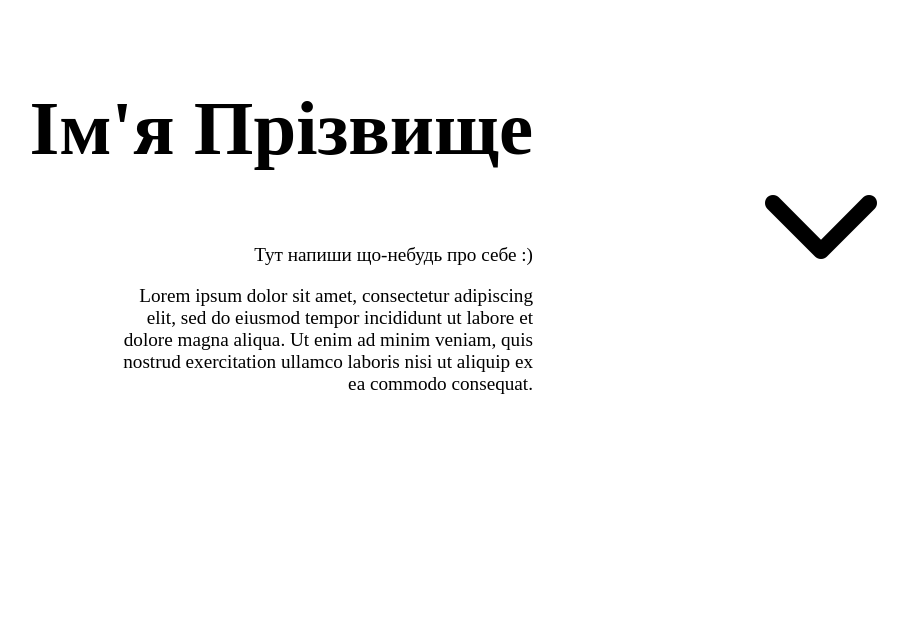
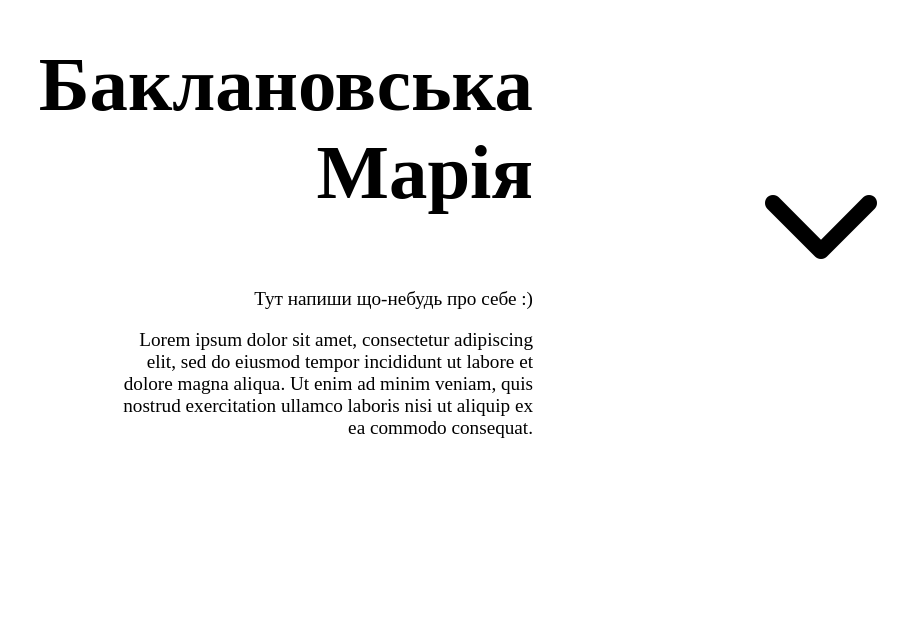
Before and after one commit to Baklanovska/Portfolio, a plain HTML site: page index.html in a window 1280 px wide. Shown: the part 176-800 px from the top of the page, without its empty margins (235-1143 px from the left). Drawn offline with Linux system fonts and the light colour scheme.

Commit message:
put name

```diff
--- a/index.html
+++ b/index.html
@@ -9,7 +9,7 @@
 <body>
     <header>
         <div class="header_left">
-            <h1>Ім'я Прізвище</h1>
+            <h1>Баклановська Марія </h1>
             <div class="bio">
                 <p>Тут напиши що-небудь про себе :)</p>
                 <p>Lorem ipsum dolor sit amet, consectetur adipiscing elit, sed do eiusmod tempor incididunt ut labore et dolore magna aliqua. Ut enim ad minim veniam, quis nostrud exercitation ullamco laboris nisi ut aliquip ex ea commodo consequat.</p>
```
